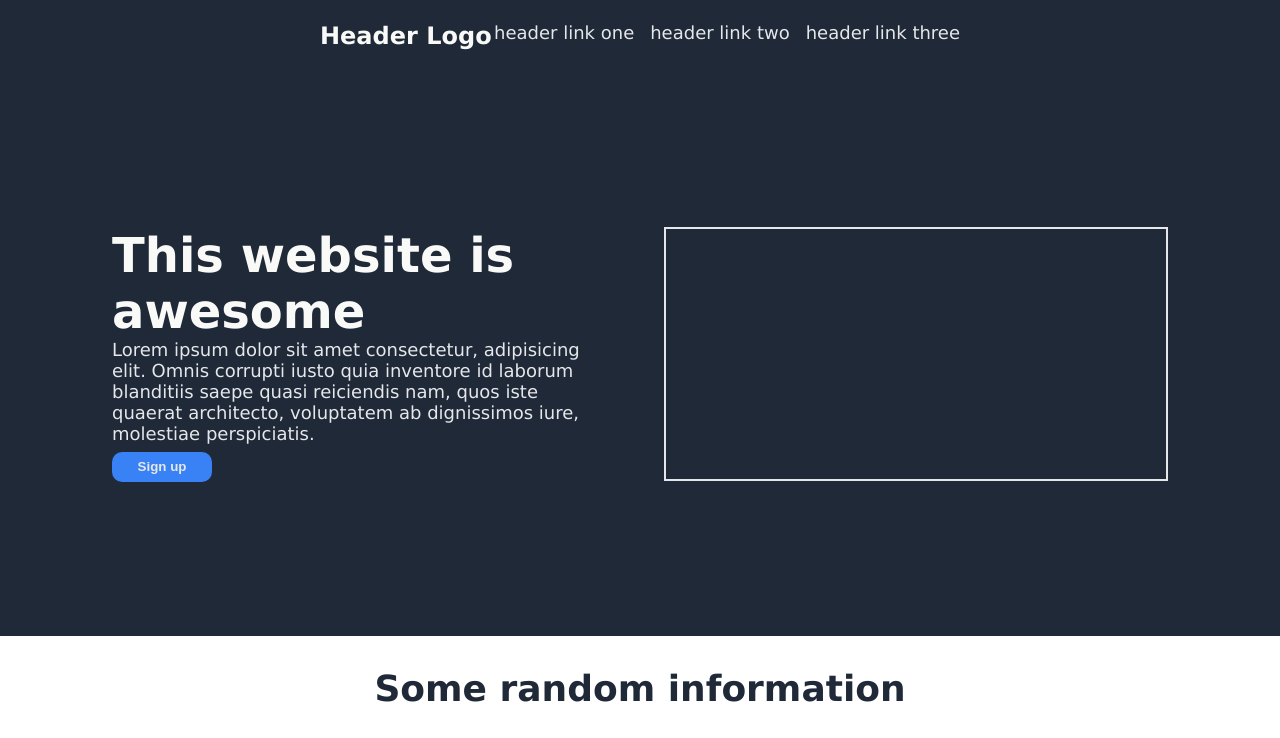
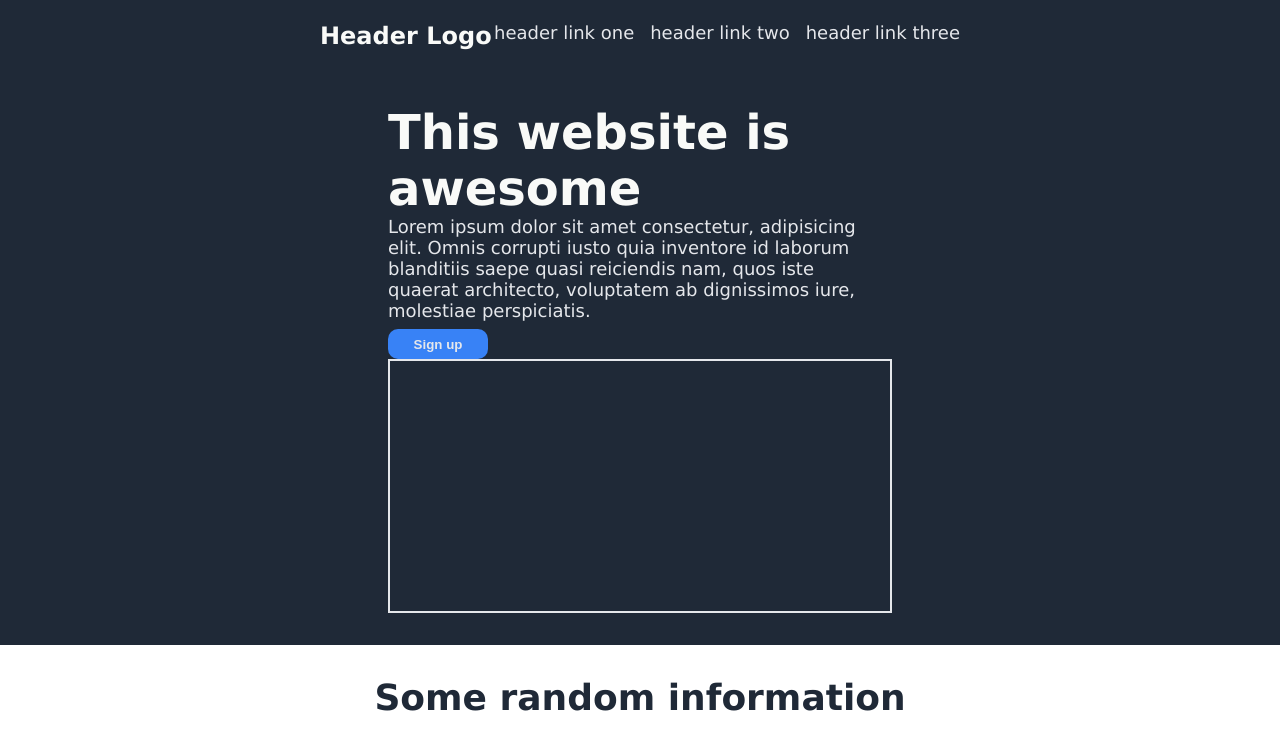
Before and after one commit to nox1d/Landing-Page-nox, a plain HTML site: page index.html in a window 1280 px wide. Shown: the top 738 px of the page. Drawn offline with Linux system fonts and the light colour scheme.

Commit message:
Move hero-content and img div to hero-container

```diff
--- a/index.html
+++ b/index.html
@@ -20,12 +20,14 @@
             </div>
         </div>
         <div class="hero">
-            <div class="hero-content">
-                <div class="hero-main">This website is awesome</div>
-                <div class="hero-second">Lorem ipsum dolor sit amet consectetur, adipisicing elit. Omnis corrupti iusto quia inventore id laborum blanditiis saepe quasi reiciendis nam, quos iste quaerat architecto, voluptatem ab dignissimos iure, molestiae perspiciatis.</div>
-                <button class="button">Sign up</button>
+            <div class="hero-container">
+                <div class="hero-content">
+                    <div class="hero-main">This website is awesome</div>
+                    <div class="hero-second">Lorem ipsum dolor sit amet consectetur, adipisicing elit. Omnis corrupti iusto quia inventore id laborum blanditiis saepe quasi reiciendis nam, quos iste quaerat architecto, voluptatem ab dignissimos iure, molestiae perspiciatis.</div>
+                    <button class="button">Sign up</button>
+                </div>
+                <div class="img-placeholder"></div>
             </div>
-            <div class="img-placeholder"></div>
         </div>
         <div class="info">
             <div class="title">Some random information</div>
```
